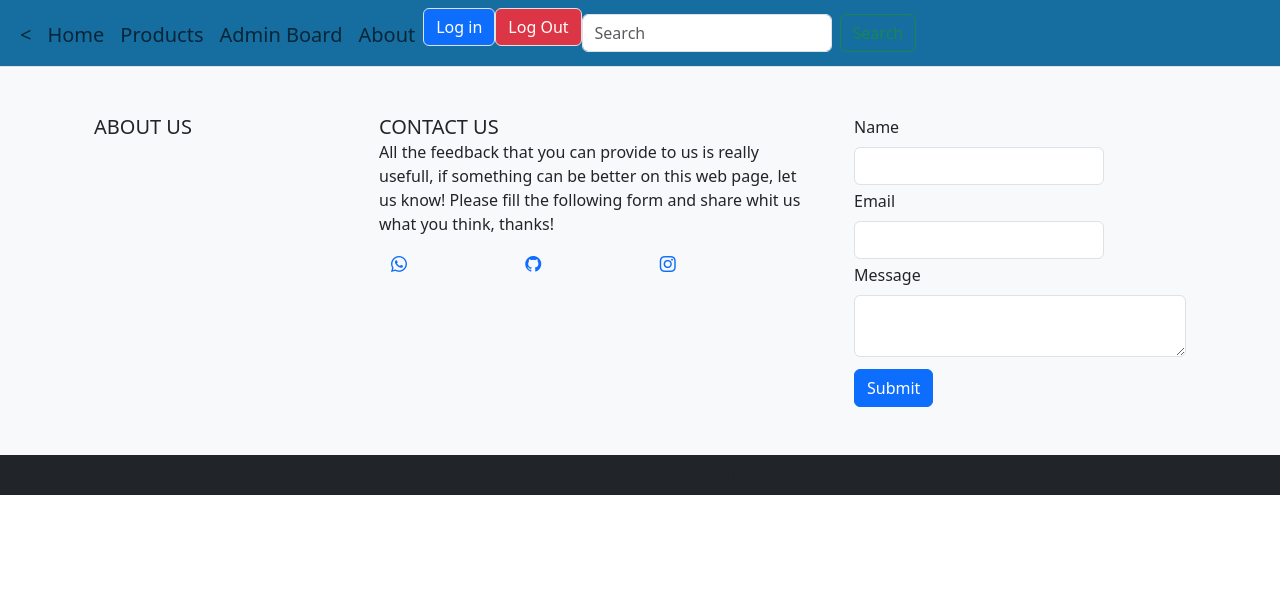
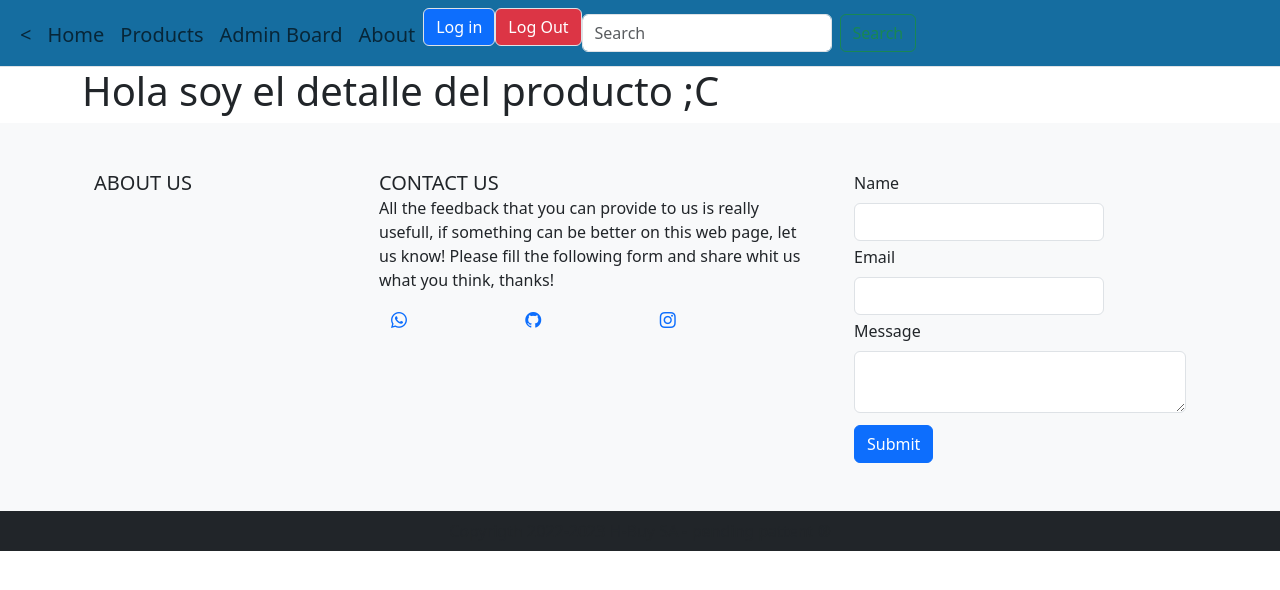
Before and after one commit to Felipesch96/PF-H-Buy, a React (Create React App) app in the folder client/: page /products/1 in a window 1280 px wide. Shown: the top 590 px of the page. Built offline with nearby package versions, Linux system fonts and the light colour scheme.

Commit message:
modificacion para component-detail

```diff
--- a/client/src/App.js
+++ b/client/src/App.js
@@ -1,28 +1,29 @@
-import {BrowserRouter as Router, Route, Switch} from 'react-router-dom';
+import { BrowserRouter as Router, Route, Switch } from "react-router-dom";
 import Home from "./components/views/home/Home";
 import NavBar from "./components/navBar/NavBar";
-import ProductsPage from './components/views/productsPage/ProductsPage';
-import Footer from './components/views/footer/Footer';
-import LandingPage from './components/views/landingPage/LandingPage';
-import About from './components/views/about/About';
-import { AdminBoard } from './components/adminBoard';
-
-const App =()=>{
+import ProductsPage from "./components/views/productsPage/ProductsPage";
+import Footer from "./components/views/footer/Footer";
+import LandingPage from "./components/views/landingPage/LandingPage";
+import About from "./components/views/about/About";
+import { AdminBoard } from "./components/adminBoard";
+import DetailProduct from "./components/views/DetailProduct/DetailProduct";
+const App = () => {
   return (
     <div>
       <Router>
         <NavBar />
         <Switch>
-          <Route exact path='/' component={LandingPage} />
-          <Route exact path='/about' component={About} />
-          <Route exact path='/home' component={Home} />
-          <Route exact path='/products' component={ProductsPage} />
-          <Route exact path='/admin' component={AdminBoard} />
+          <Route exact path="/" component={LandingPage} />
+          <Route exact path="/about" component={About} />
+          <Route exact path="/home" component={Home} />
+          <Route exact path="/products" component={ProductsPage} />
+          <Route exact path="/admin" component={AdminBoard} />
+          <Route exact path="/products/:id" component={DetailProduct} />
         </Switch>
         <Footer />
       </Router>
     </div>
   );
-}
+};
 
 export default App;
--- a/client/src/components/Cards/Cards.jsx
+++ b/client/src/components/Cards/Cards.jsx
@@ -4,6 +4,7 @@ import { useState } from "react";
 import Paginate from "../Paginate/Paginate";
 import { useDispatch, useSelector } from "react-redux";
 import { fetchProducts } from "../../redux/thunks";
+import { Link } from "react-router-dom";
 
 const Cards = () => {
   const dispatch = useDispatch();
@@ -39,6 +40,7 @@ const Cards = () => {
         {cardsCurrent.map((p) => {
           return (
             <div class="col">
+              <Link to={`/products/${p.id}`}>
                 <Card
                   key={p.id}
                   id={p.id}
@@ -48,6 +50,7 @@ const Cards = () => {
                   score={p.score}
                   category={p.category}
                 />
+              </Link>
             </div>
           );
         })}
--- /dev/null
+++ b/client/src/components/views/DetailProduct/DetailProduct.jsx
@@ -0,0 +1,11 @@
+import React from "react";
+
+const DetailProduct = (props) => {
+  return (
+    <div className="container">
+      <h1> Hola soy el detalle del producto ;C</h1>
+    </div>
+  );
+};
+
+export default DetailProduct;
```
Lines whose indentation alone changed are shown as unchanged.
